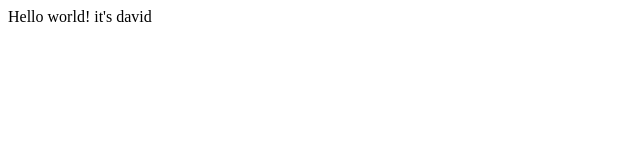
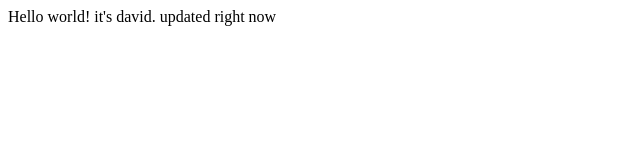
Before and after one commit to chayan-dhaddha/project_helloworld, a plain HTML site: page index.html in a window 1280 px wide. Shown: the whole page, without its empty margins (0-640 px from the left). Drawn offline with Linux system fonts and the light colour scheme.

Commit message:
Update index.html

```diff
--- a/index.html
+++ b/index.html
@@ -1,6 +1,6 @@
 <html>
 <Header><title>My Webpage</title></header>
 <body>
-Hello world! it's david
+Hello world! it's david. updated right now
 </body>
 </html>
```
